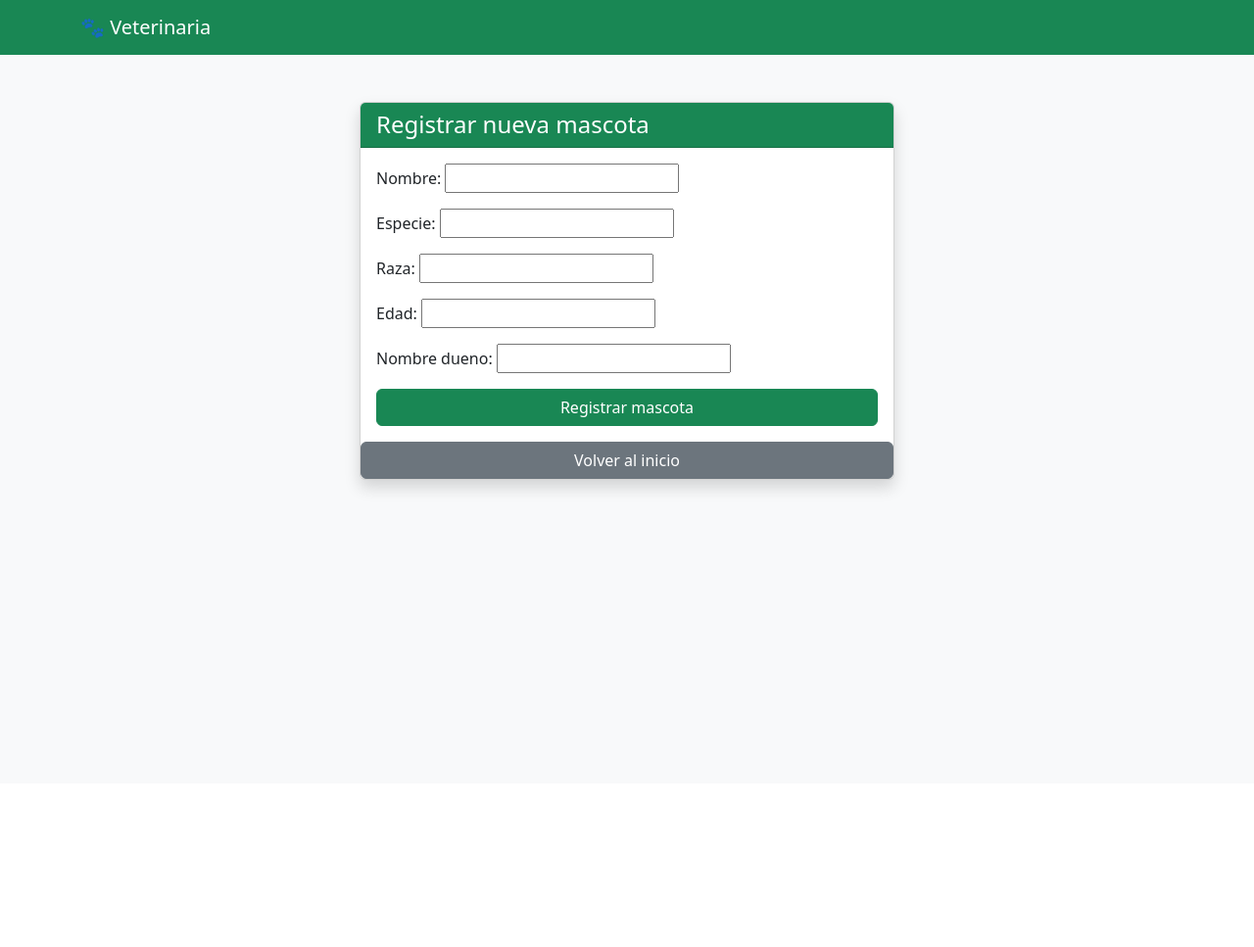
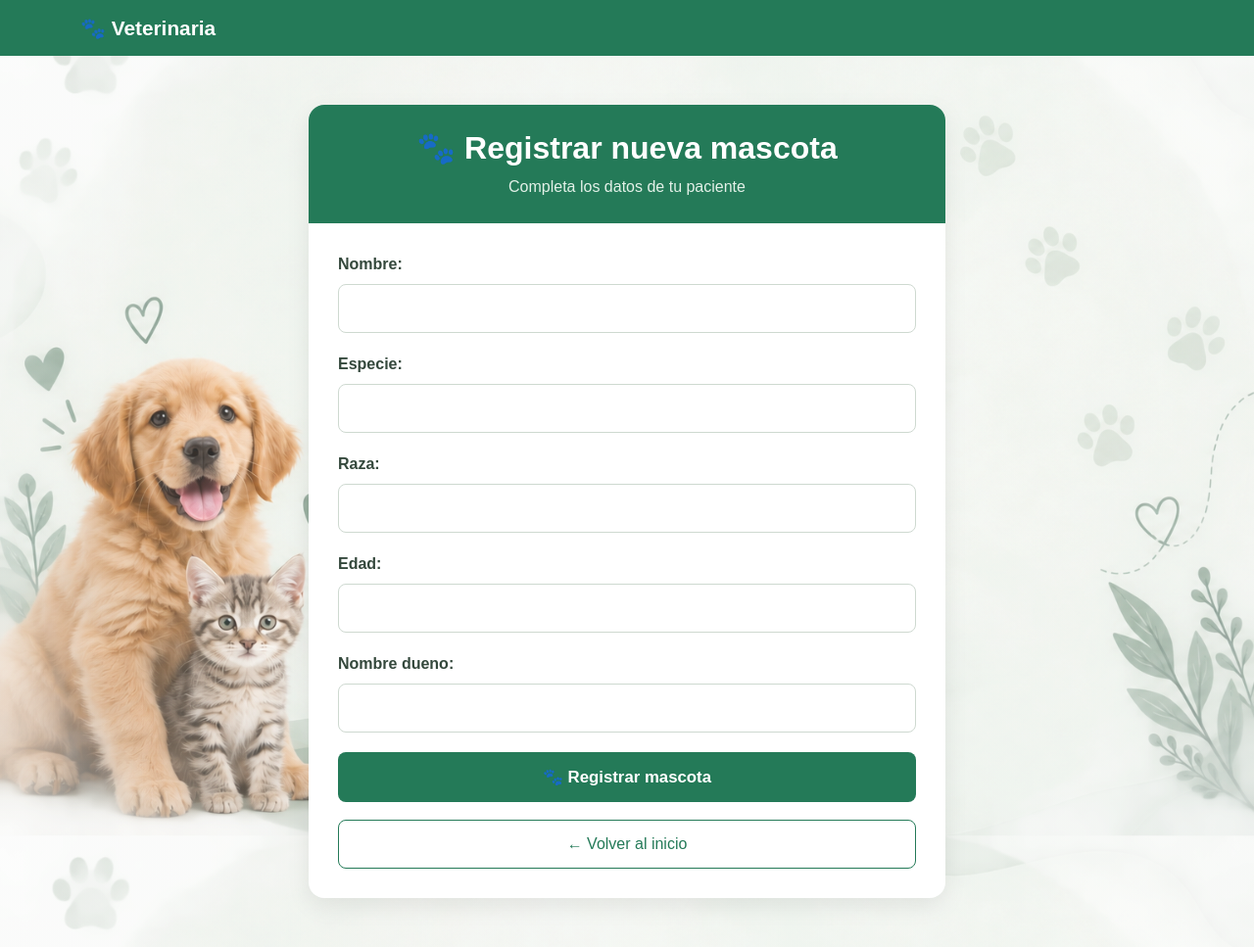
Before and after one commit to marciaalegria/Veterinaria, a Django app: page /registrar/ in a window 1280 px wide. Shown: the whole page at 98% size. Before the commit the page ends 506 px from the top, so only its background shows below. Run offline with Django 5.2, Linux system fonts and the light colour scheme.

Commit message:
detalles css imagen de fondo

```diff
--- a/mascotas/templates/mascotas/registrar.html
+++ b/mascotas/templates/mascotas/registrar.html
@@ -1,4 +1,4 @@
-
+{% load static %}
 <!DOCTYPE html>
 <html lang="es">
 <head>
@@ -10,25 +10,177 @@
     <!-- Bootstrap 5 -->
     <link href="https://cdn.jsdelivr.net/npm/bootstrap@5.3.3/dist/css/bootstrap.min.css"
           rel="stylesheet">
+
+    <style>
+        body {
+    background-image:
+        linear-gradient(
+            rgba(243, 246, 242, 0.15),
+            rgba(243, 246, 242, 0.15)
+        ),
+        url("{% static 'mascotas/img/fondo_form.png' %}");
+
+    background-size: cover;
+    background-position: center;
+    background-repeat: no-repeat;
+    background-attachment: fixed;
+
+    min-height: 100vh;
+    font-family: Arial, sans-serif;
+    color: #34483c;
+}
+
+        /* Barra de navegación */
+        .navbar {
+            background-color: #247a58;
+        }
+
+        .navbar-brand {
+            font-size: 1.3rem;
+            font-weight: bold;
+        }
+
+        /* Tarjeta del formulario */
+        .form-card {
+            max-width: 650px;
+            margin: 50px auto;
+            border: none;
+            border-radius: 16px;
+            overflow: hidden;
+            box-shadow: 0 8px 25px rgba(0, 0, 0, 0.08);
+        }
+
+        .card-header {
+            background-color: #247a58;
+            color: white;
+            padding: 25px;
+            text-align: center;
+            border: none;
+        }
+
+        .card-header h2 {
+            margin: 0;
+            font-weight: bold;
+        }
+
+        .card-header p {
+            margin: 8px 0 0;
+            color: #e3f1e8;
+        }
+
+        .card-body {
+            padding: 30px;
+        }
+
+        /* Campos generados por Django con form.as_p */
+        form p {
+            margin-bottom: 20px;
+        }
+
+        form p label {
+            display: block;
+            font-weight: 600;
+            margin-bottom: 8px;
+            color: #34483c;
+        }
+
+        form p input,
+        form p select,
+        form p textarea {
+            display: block;
+            width: 100%;
+            padding: 12px 14px;
+            border: 1px solid #ced9d0;
+            border-radius: 8px;
+            background-color: #fff;
+            font-size: 1rem;
+            box-sizing: border-box;
+        }
+
+        /* Efecto al seleccionar un campo */
+        form p input:focus,
+        form p select:focus,
+        form p textarea:focus {
+            border-color: #247a58;
+            outline: none;
+            box-shadow: 0 0 0 3px rgba(36, 122, 88, 0.15);
+        }
+
+        /* Mensajes de validación de Django */
+        .errorlist {
+            color: #dc3545;
+            font-size: 0.9rem;
+            padding-left: 20px;
+            margin-top: 5px;
+        }
+
+        /* Botón registrar */
+        .btn-registrar {
+            background-color: #247a58;
+            color: white;
+            border: none;
+            padding: 13px;
+            border-radius: 8px;
+            font-size: 1.05rem;
+            font-weight: bold;
+            transition: 0.3s;
+        }
+
+        .btn-registrar:hover {
+            background-color: #195c41;
+            color: white;
+        }
+
+        /* Botón volver */
+        .btn-volver {
+            display: block;
+            text-align: center;
+            margin-top: 18px;
+            padding: 12px;
+            color: #247a58;
+            border: 1px solid #247a58;
+            border-radius: 8px;
+            text-decoration: none;
+            transition: 0.3s;
+        }
+
+        .btn-volver:hover {
+            background-color: #e7f1e9;
+            color: #195c41;
+        }
+
+        /* Ajustes para celulares */
+        @media (max-width: 576px) {
+            .form-card {
+                margin: 25px 10px;
+            }
+
+            .card-body {
+                padding: 20px;
+            }
+        }
+    </style>
 </head>
 
-<body class="bg-light">
+<body>
 
-    <nav class="navbar navbar-dark bg-success">
+    <!-- Barra superior -->
+    <nav class="navbar navbar-dark">
         <div class="container">
-            <a class="navbar-brand" href="#">
+            <a class="navbar-brand" href="{% url 'inicio' %}">
                 🐾 Veterinaria
             </a>
         </div>
     </nav>
 
-    <div class="container mt-5">
-        <div class="row justify-content-center">
-            <div class="col-md-7 col-lg-6">
+    <!-- Formulario -->
+    <div class="container">
 
-                <div class="card shadow">
-                    <div class="card-header bg-success text-white">
-                        <h4 class="mb-0">Registrar nueva mascota</h4>
+        <div class="card form-card">
+
+            <div class="card-header">
+                <h2>🐾 Registrar nueva mascota</h2>
+                <p>Completa los datos de tu paciente</p>
             </div>
 
             <div class="card-body">
@@ -38,21 +190,20 @@
 
                     {{ form.as_p }}
 
-                            <button type="submit" class="btn btn-success w-100">
-                                Registrar mascota
+                    <button type="submit"
+                            class="btn btn-registrar w-100">
+                        🐾 Registrar mascota
                     </button>
                 </form>
 
+                <a href="{% url 'inicio' %}" class="btn-volver">
+                    ← Volver al inicio
+                </a>
+
             </div>
-                    <a href="{% url 'inicio' %}" class="btn btn-secondary">
-                        Volver al inicio
-                    </a>
         </div>
 
     </div>
-        </div>
-    </div>
-
 
     <script src="https://cdn.jsdelivr.net/npm/bootstrap@5.3.3/dist/js/bootstrap.bundle.min.js"></script>
 
```
Also changed, not shown: mascotas/templates/mascotas/listar.html (+21 -2 lines), mascotas/static/mascotas/img/fondo_form.png (added). Lines whose indentation alone changed are shown as unchanged.
